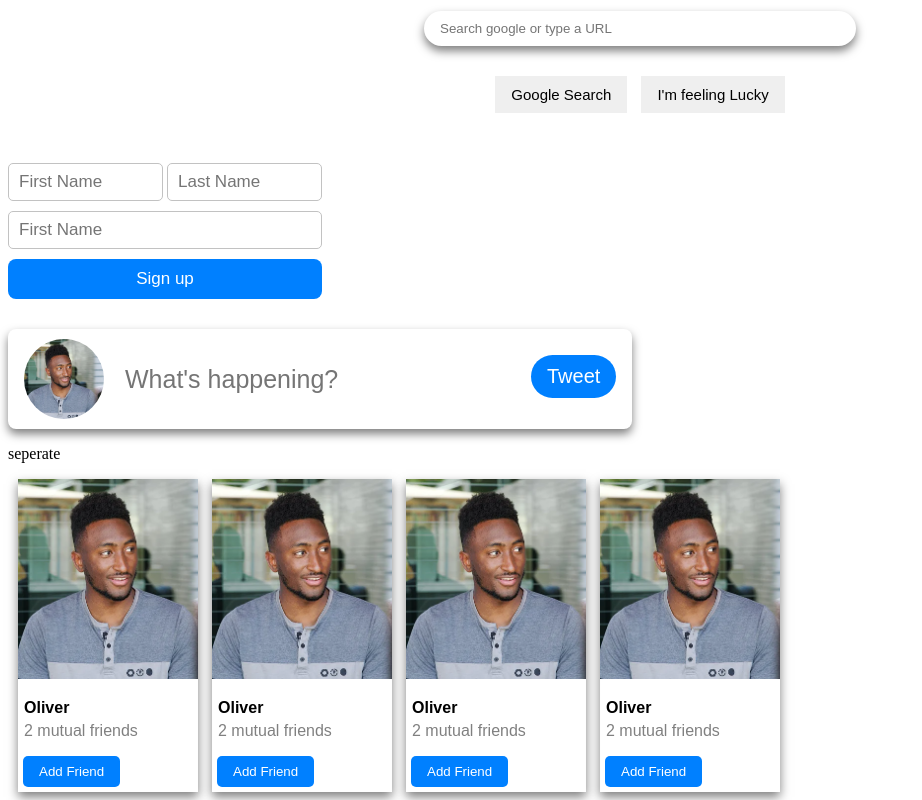
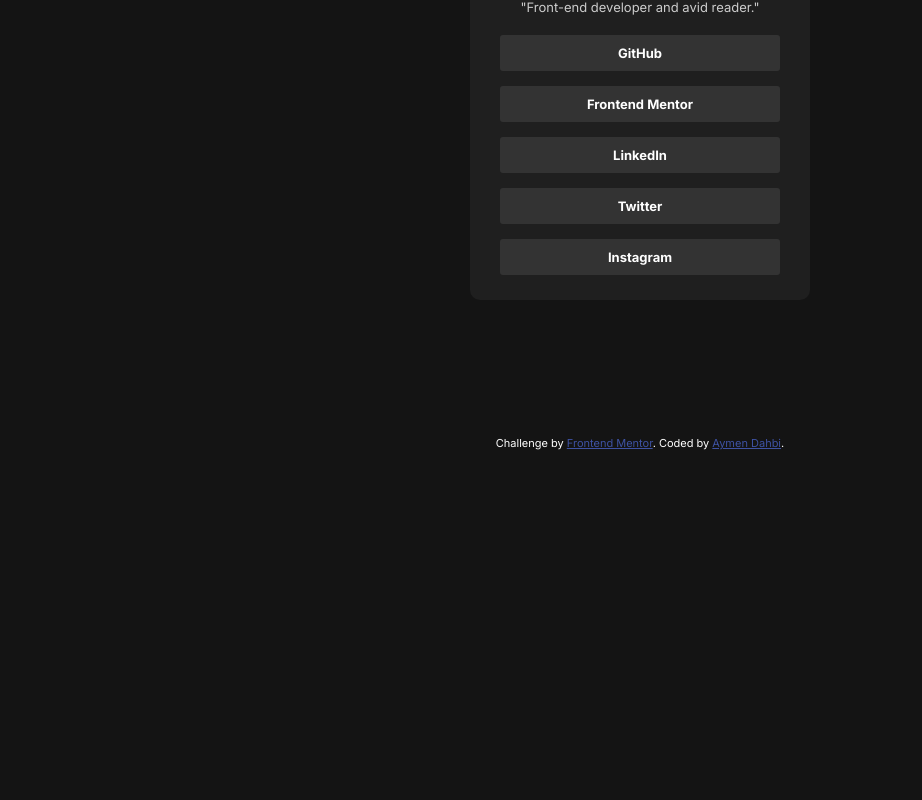
Before and after one commit to AymenDaSh/Social-_ink_profile, a plain HTML site: page index.html in a window 1280 px wide. Shown: the part 350-1150 px from the top of the page, without its empty margins (0-922 px from the left). After the commit the page ends 800 px from the top, so only its background shows below. Drawn offline with Linux system fonts and the light colour scheme.

Commit message:
my profile
profile inspired by frontend mentor

```diff
--- a/google.css
+++ /dev/null
@@ -1,168 +0,0 @@
-.googleimg{
-  width: 172px;
-  object-position: 50% 100%;
-  margin-top: 200px;
-  display: inline-block;
-}
-.google-icon{
-  text-align: center;
-}
-
-.search{
-  width: 400px;
-  border-radius: 50px;
-  box-shadow: 0px 5px 10px rgba(0, 0, 0, 0.5);
-  border: none;
-  padding-top: 10px;
-  padding-bottom: 10px;
-  padding-left: 16px;
-  padding-right: 16px;
-  margin-top: 20px;
-
-  margin-bottom: 30px;
-  display: inline-block;
-}
-
-.google-search{
-  text-align: center;
-}
-.google-btn1,
-.google-btn2{
-  background-color: rgb(239, 239, 239);
-  color: black;
-  border: none;
-  font-size: 15px;
-  padding-top: 10px;
-  padding-bottom: 10px;
-  padding-left: 16px;
-  padding-right: 16px;
-  cursor: pointer;
-}
-.google-btn2{
-  margin-left: 10px;
-}
-.google-buttons{
-  text-align: center;
-  margin-bottom: 50px;
-}
-
-
-
-.name,
-.last,
-.email{
-  width: 141px;
-  font-size: 17px;
-  padding-top: 8px;
-  padding-bottom: 8px;
-  padding-left: 10px;
-  border-color: rgb(194, 194, 194);
-  border-style: solid;
-  border-radius: 5px;
-  border-width: 1.5px;
-}
-
-.email{
-  display: block;
-  margin-top: 10px;
-  width: 300px;
-}
-
-.sign-btn{
-  margin-top: 10px;
-  background-color: rgb(0, 128, 255);
-  color: white;
-  border: none;
-  width: 314px;
-  font-size: 17px;
-  padding-top: 10px;
-  padding-bottom: 10px;
-  padding-left: 16px;
-  padding-right: 16px;
-  border-radius: 8px;
-  cursor: pointer;
-  display: block;
-}
-
-.container{
-  margin-top: 30px;
-  box-shadow: 0px 5px 10px rgba(0, 0, 0, 0.5);
-  display: inline-block;
-  padding-top: 10px;
-  padding-bottom: 10px;
-  padding-left: 16px;
-  padding-right: 16px;
-  border-radius: 8px;
-}
-
-.profile{
-  height: 80px;
-  width: 80px;
-  object-fit: cover;
-  object-position: left;
-  border-radius: 100px;
-  vertical-align: middle;
-}
-
-.tweet-input{
-  width: 300px;
-  align-items: center;
-  font-size: 25px;
-  vertical-align: middle;
-  border: none;
-  margin-left: 15px;
-}
-
-.tweet-btn{
-  background-color: rgb(0, 128, 255);
-  color: white;
-  border: none;
-  border-radius: 100px;
-  font-size: 20px;
-  padding-top: 10px;
-  padding-bottom: 10px;
-  padding-left: 16px;
-  padding-right: 16px;
-  margin-left: 100px;
-
-}
-
-.container-profiles{
-  display: inline-block;
-  box-shadow: 0px 5px 10px rgba(0, 0, 0, 0.5);
-  margin-left: 10px;
-}
-
-.img-profile{
-  width: 180px;
-  height: 200px;
-  object-fit: cover;
-  object-position: left;
-}
-
-.name-profile{
-  font-weight: bold;
-  font-family: arial;
-  margin-left: 6px;
-  margin-bottom: 0px;
-}
-.friends-num{
-  color: gray;
-  margin-left: 6px;
-  margin-top: 5px;
-  font-family: arial;
-}
-
-.btn-profile{
-  background-color: rgb(0, 128, 255);
-  color: white;
-  border: none;
-  margin-left: 5px;
-  margin-bottom: 5px;
-  padding-top: 8px;
-  padding-bottom: 8px;
-  padding-left: 16px;
-  padding-right: 16px;
-  border-radius: 5px;
-  cursor: pointer;
-}
--- a/index.html
+++ b/index.html
@@ -2,58 +2,60 @@
 <html lang="en">
 <head>
   <meta charset="UTF-8">
-  <meta name="viewport" content="width=device-width, initial-scale=1.0">
-  <link rel="stylesheet" href="google.css">
-  <title>Google</title>
+  <meta name="viewport" content="width=device-width, initial-scale=1.0"> <!-- displays site properly based on user's device -->
+  <link rel="stylesheet" href="styles/container.css">
+  <link rel="stylesheet" href="styles/general.css">
+  <link rel="icon" type="image/png" sizes="32x32" href="./assets/images/favicon-32x32.png">
+  <link rel="preconnect" href="https://fonts.googleapis.com">
+  <link rel="preconnect" href="https://fonts.gstatic.com" crossorigin>
+  <link href="https://fonts.googleapis.com/css2?family=Inter:ital,opsz,wght@0,14..32,100..900;1,14..32,100..900&display=swap" rel="stylesheet">
+  <title>Frontend Mentor | Social links profile</title>
+
+  <!-- Feel free to remove these styles or customise in your own stylesheet 👍 -->
+  <style>
+    .attribution { font-size: 11px; text-align: center; }
+    .attribution a { color: hsl(228, 45%, 44%); }
+  </style>
 </head>
 <body>
 
-<div class="google-icon">
-  <img class="googleimg" src="https://www.google.com/images/branding/googlelogo/1x/googlelogo_color_272x92dp.png">
-</div>
-<div class="google-search">
-  <input class="search" type="text" placeholder="Search google or type a URL">
-</div>
-<div class="google-buttons">
-  <button class="google-btn1">Google Search</button>
-  <button class="google-btn2">I'm feeling Lucky</button>
-</div>
 
-  <input class="name" type="text" placeholder="First Name">
-  <input class="last" type="text" placeholder="Last Name">
-  <input class="email" type="text" placeholder="First Name">
-  <button class="sign-btn">Sign up</button>
-  <div class="container">
-    <img class="profile" src="thumbnail-1.webp">
-    <input class="tweet-input" placeholder="What's happening?">
-    <button class="tweet-btn">Tweet</button>
+  <main>
+    <section>
+      <div class="container">
+        <img src="pictures/mypic.HEIC" class="profile-pic">
+        <p class="myname">Aymen Dahbi</p>
+        <p class="mylocation">Montreal, Canada</p>
+        <p class="myjob">"Front-end developer and avid reader."</p>
+        <div class="socials">GitHub</div>
+        <div class="socials"> Frontend Mentor</div>
+        <div class="socials">LinkedIn</div>
+        <div class="socials">Twitter</div>
+        <div class="socials"> Instagram</div>
+      </div>
+
+    </section>
+  </main>
+
+
+
+
+
+
+
+
+
+
+
+
+
+
+
+
+
+  <div class="attribution">
+    Challenge by <a href="https://www.frontendmentor.io?ref=challenge" target="_blank">Frontend Mentor</a>.
+    Coded by <a href="#">Aymen Dahbi</a>.
   </div>
-  <p>seperate</p>
-
-  <div class="container-profiles">
-    <img class="img-profile" src="thumbnail-1.webp">
-    <p class="name-profile">Oliver</p>
-    <p class="friends-num">2 mutual friends</p>
-    <button class="btn-profile">Add Friend</button>
-  </div>
-  <div class="container-profiles">
-    <img class="img-profile" src="thumbnail-1.webp">
-    <p class="name-profile">Oliver</p>
-    <p class="friends-num">2 mutual friends</p>
-    <button class="btn-profile">Add Friend</button>
-  </div>
-  <div class="container-profiles">
-    <img class="img-profile" src="thumbnail-1.webp">
-    <p class="name-profile">Oliver</p>
-    <p class="friends-num">2 mutual friends</p>
-    <button class="btn-profile">Add Friend</button>
-  </div>
-   <div class="container-profiles">
-    <img class="img-profile" src="thumbnail-1.webp">
-    <p class="name-profile">Oliver</p>
-    <p class="friends-num">2 mutual friends</p>
-    <button class="btn-profile">Add Friend</button>
-  </div>
-
 </body>
 </html>
--- /dev/null
+++ b/styles/container.css
@@ -0,0 +1,54 @@
+
+.container{
+  display: flex;
+  flex-direction: column;
+  justify-content: center;
+  align-items: center;
+  background-color:hsl(0, 0%, 12%);
+  width: 280px;
+  border-radius: 10px;
+
+  padding: 40px 30px 10px 30px;
+}
+
+.profile-pic{
+  height: 80px;
+  border-radius: 100px;
+}
+
+.myname{
+  font-size: 23px;
+  font-weight: 500;
+  margin-top: 15px;
+  margin-bottom: 4px;
+}
+
+.mylocation{
+  color: hsl(75, 94%, 57%);
+  font-size: 13px;
+  margin-bottom: 15px;
+}
+
+.myjob{
+  font-size: 13px;
+  margin-bottom: 20px;
+  color : hsl(0, 0%, 80%);
+}
+
+.socials{
+  background-color: hsl(0, 0%, 20%);
+  margin-bottom: 15px;
+  width: 180px;
+  font-size: 13px;
+  font-weight: 700;
+  padding: 10px 50px 10px 50px;
+  white-space: nowrap;
+  text-align: center;
+  border-radius: 3px;
+  cursor: pointer;
+}
+
+.socials:hover{
+  background-color: hsl(75, 94%, 57%);
+  color: black;
+}
--- /dev/null
+++ b/styles/general.css
@@ -0,0 +1,22 @@
+body{
+  display: flex;
+  flex-direction: column;
+  justify-content: center;
+  align-items: center;
+  min-height: 100vh;
+  margin: 0;
+  background-color:hsl(0, 0%, 8%);
+  font-family: Inter;
+}
+
+p,div{
+  color: white;
+  margin-top: 0px;
+  margin-bottom: 0px;
+}
+
+
+.attribution{
+  position: absolute;
+  bottom: 0px;
+}
```
Also changed, not shown: design/active-states.jpg (added), design/destkop-design.jpg (added), design/mobile-design.jpg (added), thumbnail-1.webp (deleted), 2 other files.
